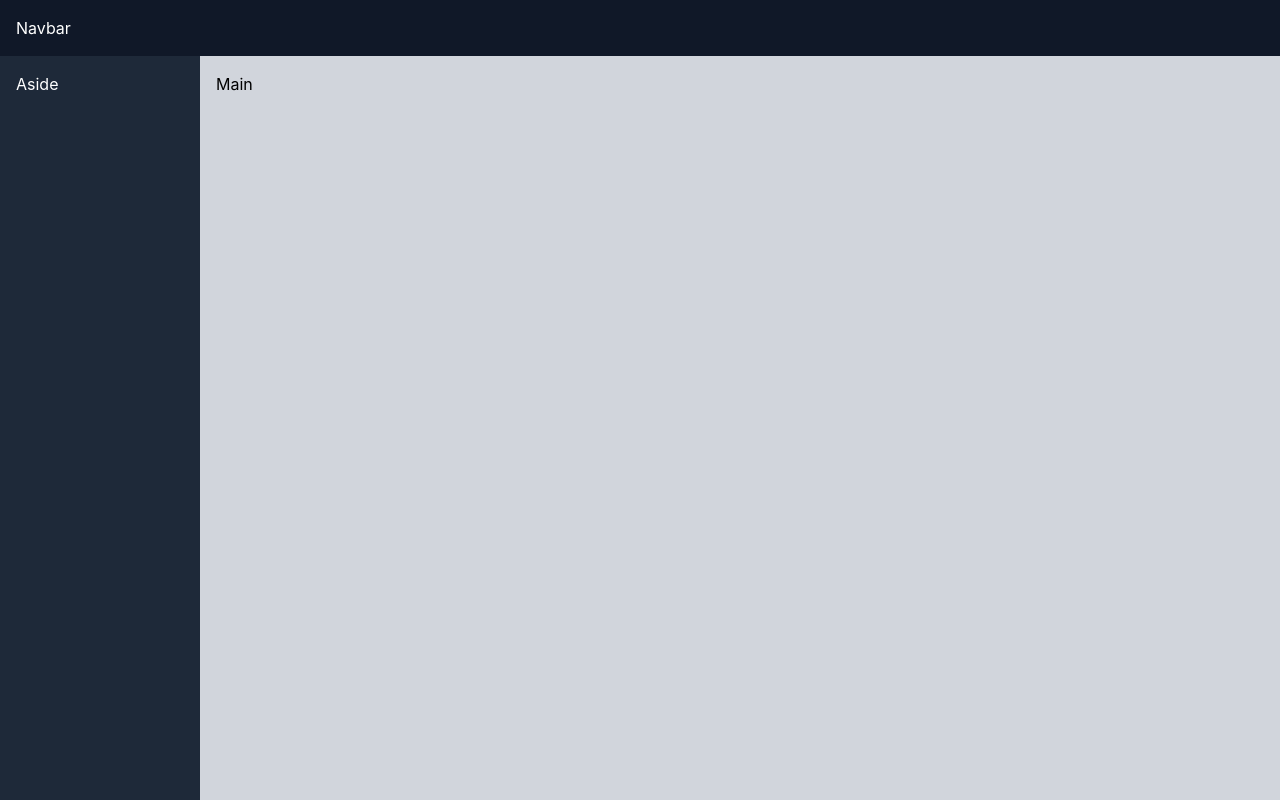
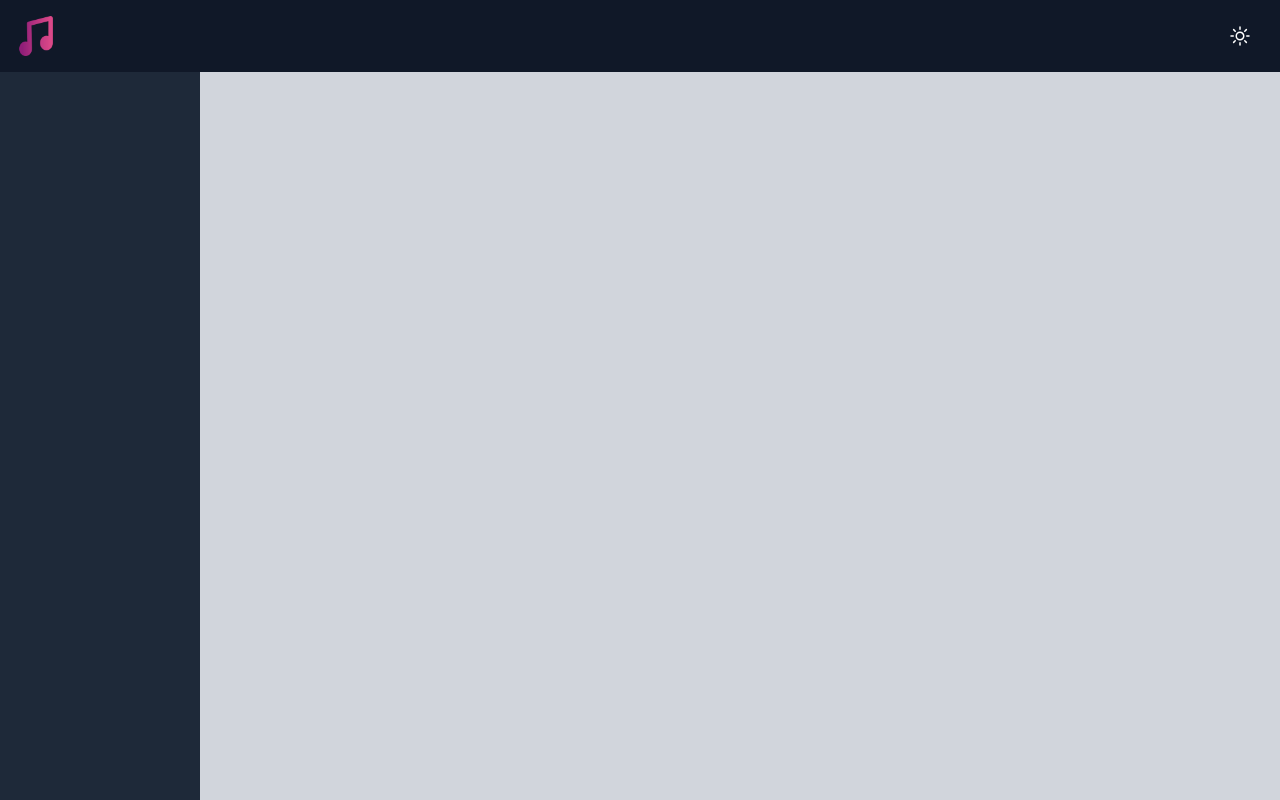
Before and after one commit to oreterraC/sunod, a React (Vite) app in the folder client/: page / in a window 1280 px wide. Built offline with nearby package versions, Linux system fonts and the light colour scheme.

Commit message:
Build a NavBar

```diff
--- a/client/package.json
+++ b/client/package.json
@@ -10,6 +10,7 @@
     "preview": "vite preview"
   },
   "dependencies": {
+    "@heroicons/react": "^2.2.0",
     "@tailwindcss/vite": "^4.3.0",
     "react": "^19.2.6",
     "react-dom": "^19.2.6",
--- a/client/src/App.tsx
+++ b/client/src/App.tsx
@@ -1,16 +1,13 @@
 import "./App.css";
+import NavBar from "./components/NavBar";
 
 function App() {
   return (
     <>
       <div className="grid grid-rows-[auto_1fr] grid-cols-1 lg:grid-cols-[200px_1fr] min-h-screen">
-        <nav className="h-14 bg-gray-900 items-center text-white lg:col-span-2 p-4">
-          Navbar
-        </nav>
-        <aside className="hidden lg:block bg-gray-800 text-white p-4">
-          Aside
-        </aside>
-        <main className="bg-gray-300 p-4">Main</main>
+        <NavBar />
+        <aside className="hidden lg:block bg-gray-800 text-white p-4"></aside>
+        <main className="bg-gray-300 p-4"></main>
       </div>
     </>
   );
--- /dev/null
+++ b/client/src/components/NavBar.tsx
@@ -0,0 +1,22 @@
+import { useState } from "react";
+import { MoonIcon, SunIcon } from "@heroicons/react/24/outline";
+import logo from "../assets/logo.png";
+
+const NavBar = () => {
+  const [darkMode, setDarkMode] = useState(true);
+
+  return (
+    <nav className="h-18 bg-gray-900 flex justify-between text-white lg:col-span-2 p-4">
+      <img src={logo} className="h-10 w-auto" />
+      <button onClick={() => setDarkMode(!darkMode)}>
+        {darkMode ? (
+          <SunIcon className="h-6 w-auto pr-3" />
+        ) : (
+          <MoonIcon className="h-6 w-auto pr-3" />
+        )}
+      </button>
+    </nav>
+  );
+};
+
+export default NavBar;
```
Also changed, not shown: client/src/assets/logo.png (added), 1 other file (tests, documents, lock files or other folders).
